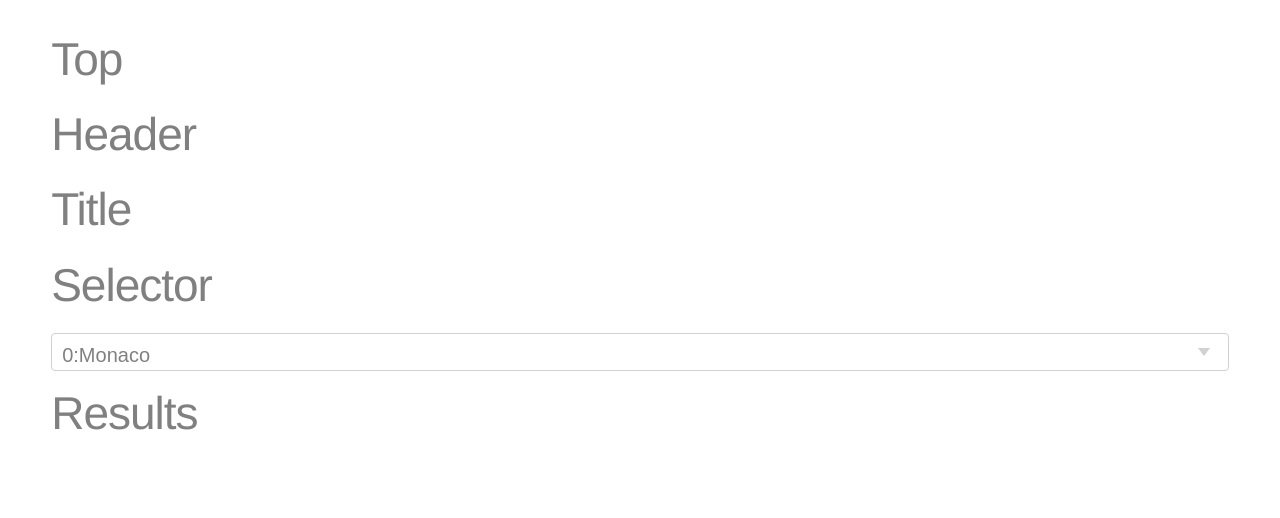
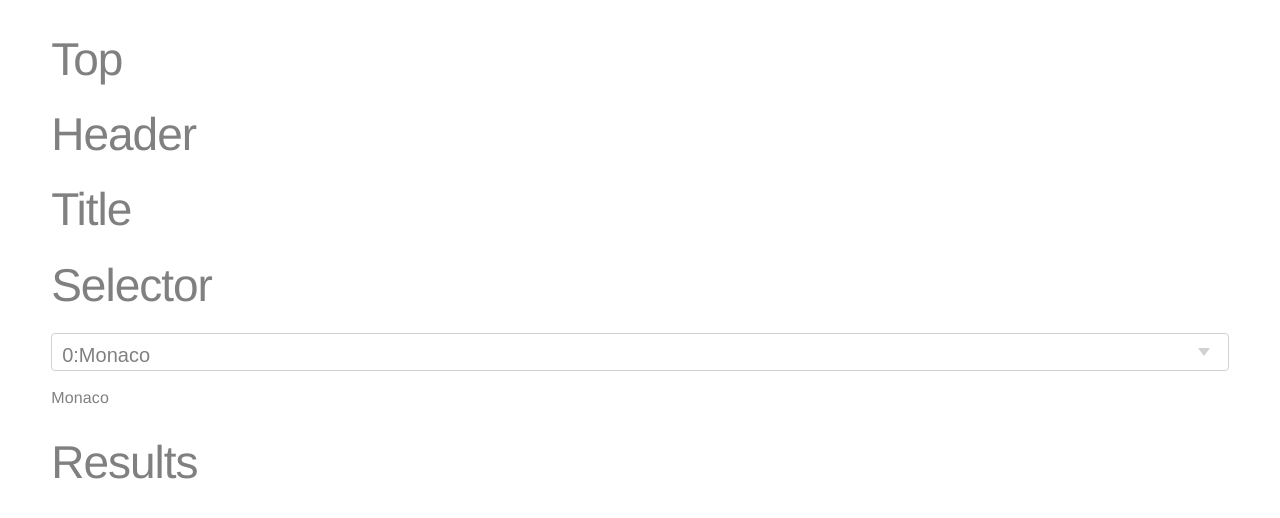
Before and after one commit to BoxPistols/corona-tracker, a React (Create React App) app: page / in a window 1280 px wide. Shown: the top 518 px of the page. Built offline with nearby package versions, Linux system fonts and the light colour scheme.

Commit message:
Add Slug

```diff
--- a/src/components/Selector.js
+++ b/src/components/Selector.js
@@ -1,20 +1,24 @@
+import { useState } from "react";
 import countriesApi from "../api/countries.json"
 
 export const Selector = () => {
     // console.log(countriesApi);
+    const [country, setCountry] = useState(countriesApi[0].Country)
+
     return (
         <div className="">
             <h1>Selector</h1>
-            <select>
+            <select onChange={(e)=> setCountry(e.target.value)}>
                 {
                     countriesApi.map((country, index) =>
                     // @see https://ja.reactjs.org/docs/lists-and-keys.html#keys
-                        <option key={country.Country}>
+                        <option key={index} value={country.Slug}>
                             {index}:{country.Country}
                         </option>
                     )
                 }
             </select>
+            <p>{country}</p>
         </div>
     )
 };
```
